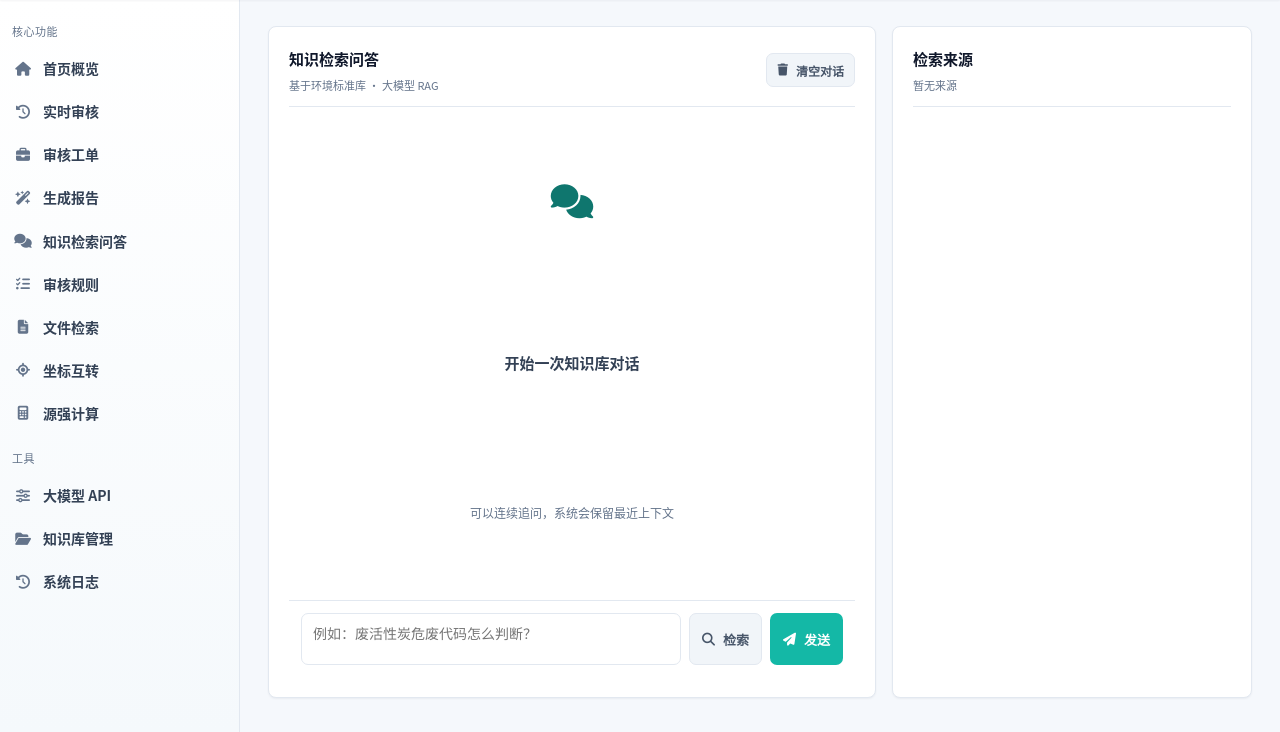
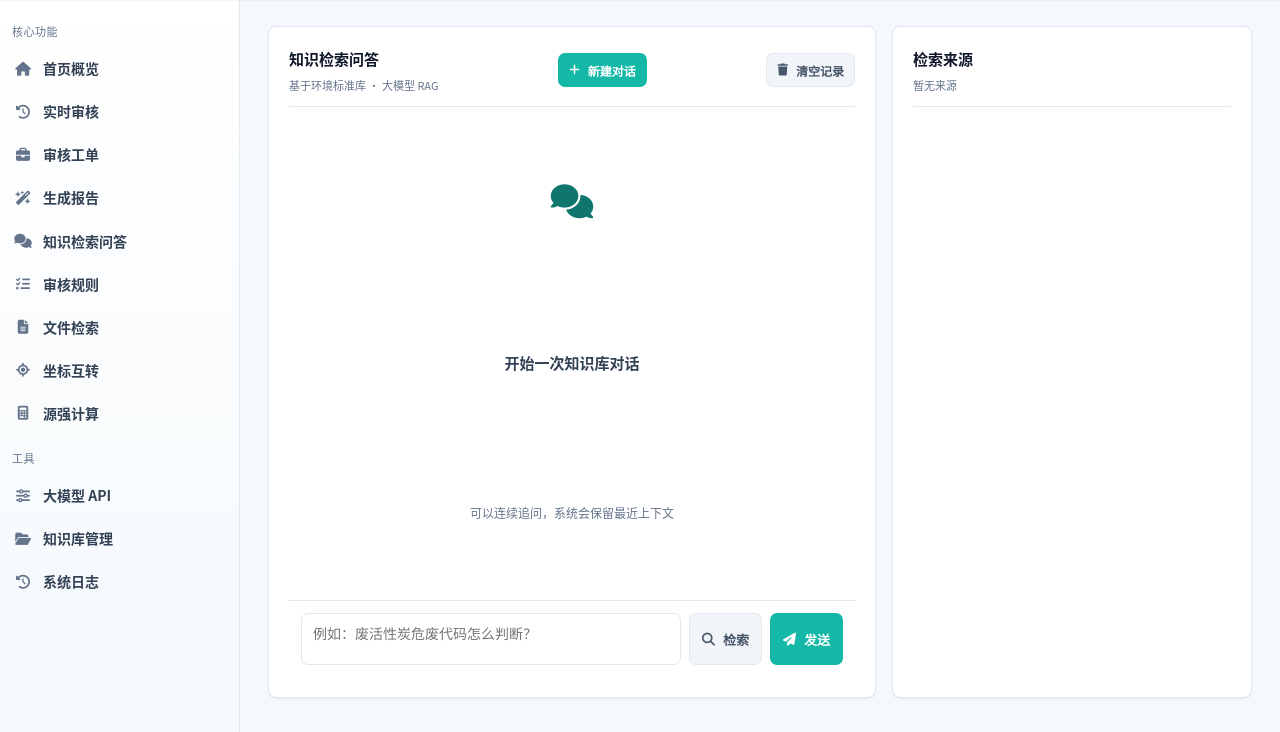
Before and after one commit to JianYu-code/eia-agent, a FastAPI app: page /app/knowledge in a window 1280 px wide. Shown: the part 68-800 px from the top of the page. Run offline with FastAPI, Linux system fonts and the light colour scheme; parts of the project's set-up code (start-up, migrations or seed data) failed here and were passed over.

Commit message:
feat: 知识问答添加'新建对话'按钮

```diff
--- a/frontend/templates/knowledge.html
+++ b/frontend/templates/knowledge.html
@@ -7,7 +7,8 @@
         <div class="font-semibold" style="color:#0f172a;">知识检索问答</div>
         <div class="text-muted text-xs mt-1" id="chatStatus">基于环境标准库 · 大模型 RAG</div>
       </div>
-      <button class="btn btn-muted btn-sm" onclick="clearChat()"><i class="fas fa-trash"></i>清空对话</button>
+      <button class="btn btn-primary btn-sm" onclick="clearChat()"><i class="fas fa-plus"></i>新建对话</button>
+      <button class="btn btn-muted btn-sm" onclick="clearChat()"><i class="fas fa-trash"></i>清空记录</button>
     </div>
     <div id="chatThread" class="chat-thread flex-1" style="padding:16px;overflow-y:auto;">
       <div style="display:grid;place-items:center;min-height:100%;color:var(--muted);text-align:center;">
```
